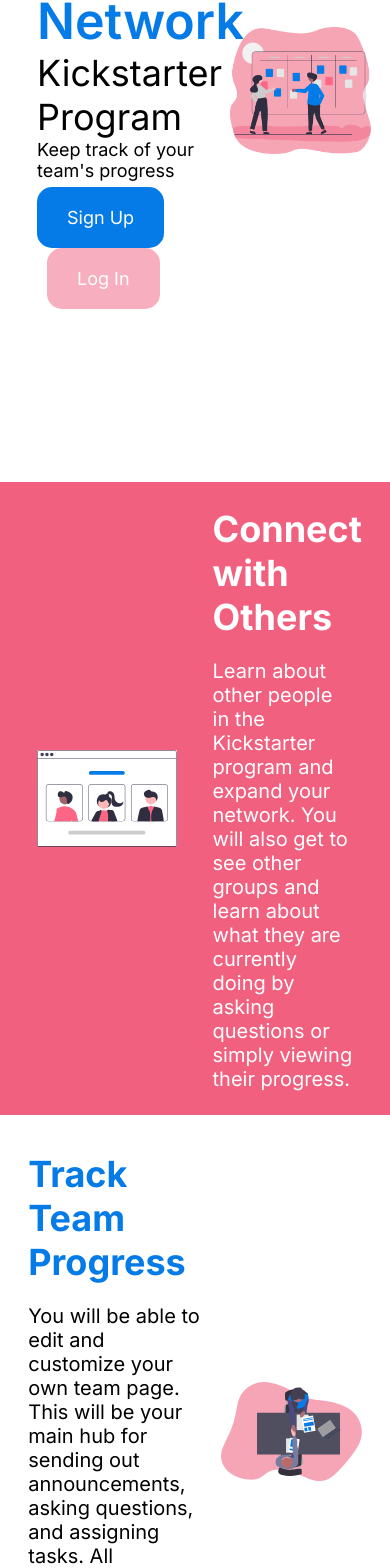
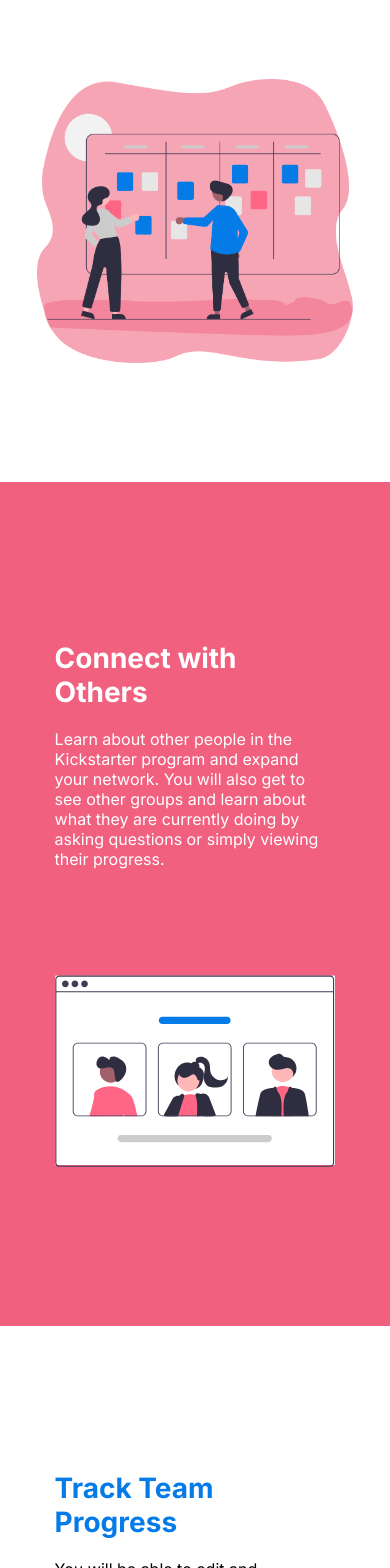
Before and after one commit to aibarrola/SubtleAsianNetwork, a React (Create React App) app: page / in a window 390 px wide. Shown: the part 362-1930 px from the top of the page. Built offline with nearby package versions, Linux system fonts and the light colour scheme.

Commit message:
finish responsive design

```diff
--- a/src/components/pages/landing/career/career.css
+++ b/src/components/pages/landing/career/career.css
@@ -15,3 +15,30 @@
   text-align: center;
   padding-bottom: 50px;
 }
+
+/* 414px and below */
+@media only screen and (max-width: 414px) {
+  .career {
+    height: 70vh;
+  }
+
+  .career-container {
+    flex-direction: column;
+    align-items: center;
+  }
+
+  .career-title {
+    font-size: 32px;
+  }
+
+  .careerSVG {
+    width: 80%;
+  }
+}
+
+/* 375px and below */
+@media only screen and (max-width: 375px) {
+  .career {
+    height: 65vh;
+  }
+}
--- a/src/components/pages/landing/connectSection/connect.css
+++ b/src/components/pages/landing/connectSection/connect.css
@@ -32,3 +32,40 @@
   color: white;
   font-size: 20px;
 }
+
+/* Reponsive 414px and below (iPhone6/7/8 Plus) */
+@media only screen and (max-width: 414px) {
+  .connect-container {
+    height: 100vh;
+  }
+
+  .connectSection-container {
+    display: flex;
+    flex-direction: column-reverse;
+  }
+
+  .connectSection-info-container {
+    width: 80%;
+  }
+
+  .connectSection-title {
+    font-size: 28px;
+  }
+
+  .connectSection-info {
+    font-size: 16px;
+  }
+
+  .connectSVG {
+    width: 80%;
+  }
+
+
+}
+
+/* 375px */
+@media only screen and (max-width: 375px) {
+  .connectSection-title {
+    font-size: 24px;
+  }
+}
--- a/src/components/pages/landing/landing.css
+++ b/src/components/pages/landing/landing.css
@@ -96,16 +96,20 @@ h2 {
   margin-bottom: 20px;
 }
 
-/* Responsive */
-@media only screen and (max-width: 375px) {
+/* Reponsive 414px (iPhone6/7/8 Plus) */
+@media only screen and (max-width: 414px) {
+  .landingSection {
+    height: 100vh;
+  }
 
   .hero-container {
     flex-direction: column;
+    justify-content: space-between;
+    height: 65%;
   }
 
   .hero-text {
     width: 100%;
-    border: 1px solid red;
     display: flex;
     flex-direction: column;
     align-items: center;
@@ -123,6 +127,13 @@ h2 {
     font-size: 16px;
   }
 
+  .btn-container {
+    justify-content: space-between;
+    display: flex;
+    width: 80%;
+    justify-content: space-evenly;
+  }
+
   .BTNsignUp {
     font-size: 16px;
     padding: 10px 15px;
@@ -134,6 +145,6 @@ h2 {
   }
 
   .hero-img {
-    width: 100%;
+    width: 90%;
   }
 }
--- a/src/components/pages/landing/trackProgress/trackProgress.css
+++ b/src/components/pages/landing/trackProgress/trackProgress.css
@@ -27,3 +27,54 @@
 .progressSVG {
   width: 40%;
 }
+
+/* 414px and below */
+@media only screen and (max-width: 414px) {
+  .progress {
+    height: 100vh;
+  }
+
+  .progress-container {
+    flex-direction: column;
+    justify-content: space-around;
+    height: 70%;
+  }
+
+  .progress-info-container {
+    width: 80%;
+  }
+
+  .progress-title {
+    font-size: 28px;
+  }
+
+  .progress-info {
+    font-size: 16px;
+  }
+
+  .progressSVG {
+    width: 90%;
+  }
+}
+
+/* 375px and below */
+@media only screen and (max-width: 375px) {
+  .progress-container {
+    height: 80%;
+  }
+
+  .progress-title {
+    font-size: 24px;
+  }
+
+  .progress-info {
+    height: 18px;
+  }
+}
+
+/* 320px and below */
+@media only screen and (max-width: 320px) {
+  .progress-container {
+    height: 100%;
+  }
+}
```
